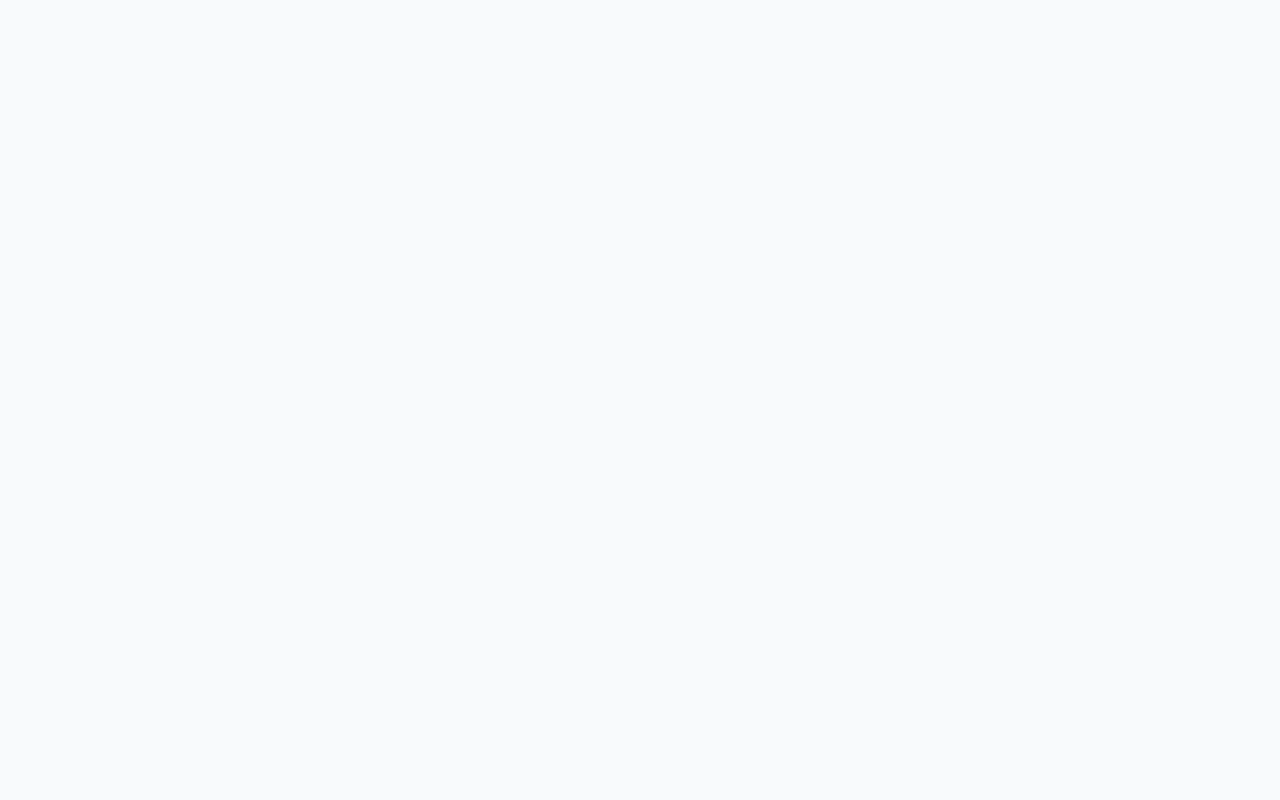
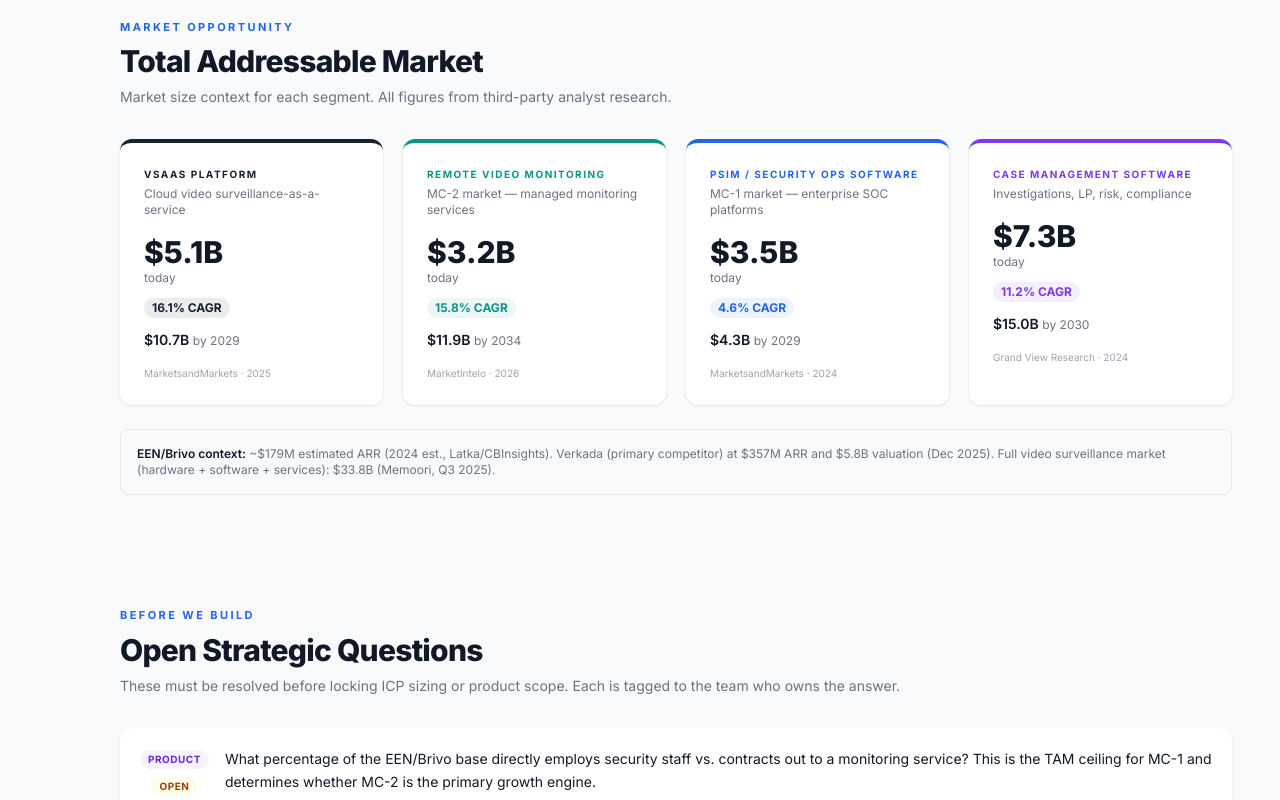
Before and after one commit to bgeorge-een/project-agora-v3, a Next.js app: page /who-we-serve in a window 1280 px wide. Shown: the part 10740-11540 px from the top of the page. Before the commit the page ends 10703 px from the top, so only its background shows below. Built offline with nearby package versions, Linux system fonts and the light colour scheme.

Commit message:
feat(icp): add TAM cards and open questions; complete who-we-serve page

```diff
--- a/app/who-we-serve/page.tsx
+++ b/app/who-we-serve/page.tsx
@@ -4,6 +4,8 @@ import TargetingMatrix from '@/components/icp/TargetingMatrix'
 import StickySubNav from '@/components/icp/StickySubNav'
 import SegmentCard from '@/components/icp/SegmentCard'
 import HypothesisCard from '@/components/icp/HypothesisCard'
+import TamCards from '@/components/icp/TamCards'
+import OpenQuestions from '@/components/icp/OpenQuestions'
 import { SEGMENTS, HYPOTHESES } from '@/lib/icp/data'
 
 export const metadata: Metadata = {
@@ -61,6 +63,8 @@ export default function WhoWeServePage() {
       <SegmentCard segment={SEGMENTS[1]} sectionBg="#F8FAFC" />
       <SegmentCard segment={SEGMENTS[2]} />
       <HypothesesSection />
+      <TamCards />
+      <OpenQuestions />
     </div>
   )
 }
--- /dev/null
+++ b/components/icp/OpenQuestions.tsx
@@ -0,0 +1,69 @@
+import { OPEN_QUESTIONS, type AudienceTag, type QuestionStatus } from '@/lib/icp/data'
+
+const AUDIENCE_STYLE: Record<AudienceTag, { bg: string; color: string }> = {
+  ENG:     { bg: '#EFF6FF', color: '#1D4ED8' },
+  SALES:   { bg: '#F0FDF4', color: '#15803D' },
+  PRODUCT: { bg: '#F5F3FF', color: '#6D28D9' },
+  GTM:     { bg: '#FFF7ED', color: '#C2410C' },
+}
+
+const STATUS_STYLE: Record<QuestionStatus, { label: string; bg: string; color: string }> = {
+  open:    { label: 'Open',    bg: '#FFFBEB', color: '#92400E' },
+  decided: { label: 'Decided', bg: '#F0FDF4', color: '#15803D' },
+}
+
+export default function OpenQuestions() {
+  return (
+    <section id="questions" className="bg-[#F8FAFC] px-4 py-14 sm:px-6 lg:px-12">
+      <div className="mx-auto max-w-6xl">
+        <p className="text-[11px] font-bold uppercase tracking-[0.22em] text-[#2563EB]">
+          Before We Build
+        </p>
+        <h2 className="mt-2 text-2xl font-extrabold tracking-tight text-[#111827] sm:text-3xl">
+          Open Strategic Questions
+        </h2>
+        <p className="mt-2 text-sm text-[#6B7280]">
+          These must be resolved before locking ICP sizing or product scope.
+          Each is tagged to the team who owns the answer.
+        </p>
+
+        <div className="mt-8 flex flex-col gap-4">
+          {OPEN_QUESTIONS.map((q) => {
+            const audStyle = AUDIENCE_STYLE[q.audience]
+            const statStyle = STATUS_STYLE[q.status]
+            return (
+              <div
+                key={q.id}
+                className="flex gap-4 rounded-xl bg-white p-5"
+                style={{ boxShadow: '0 1px 3px rgba(0,0,0,0.1)' }}
+              >
+                <div className="flex flex-col items-center gap-2 pt-0.5">
+                  <span
+                    className="rounded-full px-2 py-0.5 text-[10px] font-bold uppercase tracking-wider"
+                    style={{ backgroundColor: audStyle.bg, color: audStyle.color }}
+                  >
+                    {q.audience}
+                  </span>
+                  <span
+                    className="rounded-full px-2 py-0.5 text-[10px] font-bold uppercase tracking-wider"
+                    style={{ backgroundColor: statStyle.bg, color: statStyle.color }}
+                  >
+                    {statStyle.label}
+                  </span>
+                </div>
+                <div className="flex-1">
+                  <p className="text-sm leading-relaxed text-[#111827]">{q.question}</p>
+                  {q.decision && (
+                    <p className="mt-2 text-xs text-[#22C55E]">
+                      ✓ {q.decision}
+                    </p>
+                  )}
+                </div>
+              </div>
+            )
+          })}
+        </div>
+      </div>
+    </section>
+  )
+}
--- /dev/null
+++ b/components/icp/TamCards.tsx
@@ -0,0 +1,69 @@
+import { TAM_CARDS } from '@/lib/icp/data'
+
+export default function TamCards() {
+  return (
+    <section id="market" className="px-4 py-14 sm:px-6 lg:px-12">
+      <div className="mx-auto max-w-6xl">
+        <p className="text-[11px] font-bold uppercase tracking-[0.22em] text-[#2563EB]">
+          Market Opportunity
+        </p>
+        <h2 className="mt-2 text-2xl font-extrabold tracking-tight text-[#111827] sm:text-3xl">
+          Total Addressable Market
+        </h2>
+        <p className="mt-2 text-sm text-[#6B7280]">
+          Market size context for each segment. All figures from third-party analyst research.
+        </p>
+
+        <div className="mt-8 grid grid-cols-1 gap-5 sm:grid-cols-2 lg:grid-cols-4">
+          {TAM_CARDS.map((card) => (
+            <div
+              key={card.label}
+              className="rounded-xl bg-white p-6"
+              style={{
+                borderTop: `4px solid ${card.accent}`,
+                boxShadow: '0 1px 3px rgba(0,0,0,0.1)',
+              }}
+            >
+              <p
+                className="text-[10px] font-bold uppercase tracking-[0.15em]"
+                style={{ color: card.accent }}
+              >
+                {card.label}
+              </p>
+              <p className="mt-1 text-xs text-[#6B7280]">{card.segment}</p>
+
+              <p className="mt-4 text-3xl font-extrabold text-[#111827]">{card.current}</p>
+              <p className="text-xs text-[#6B7280]">today</p>
+
+              <div className="mt-3 flex items-center gap-2">
+                <span
+                  className="rounded-full px-2 py-0.5 text-xs font-bold"
+                  style={{ backgroundColor: `${card.accent}15`, color: card.accent }}
+                >
+                  {card.cagr} CAGR
+                </span>
+              </div>
+
+              <p className="mt-3 text-sm font-semibold text-[#111827]">
+                {card.projected}{' '}
+                <span className="text-xs font-normal text-[#6B7280]">by {card.projectedYear}</span>
+              </p>
+
+              <p className="mt-4 text-[10px] text-[#9CA3AF]">
+                {card.source} · {card.sourceYear}
+              </p>
+            </div>
+          ))}
+        </div>
+
+        {/* EEN/Brivo context */}
+        <div className="mt-6 rounded-lg border border-[#E5E7EB] bg-[#F8FAFC] p-4">
+          <p className="text-xs text-[#6B7280]">
+            <span className="font-semibold text-[#111827]">EEN/Brivo context:</span> ~$179M estimated ARR (2024 est., Latka/CBInsights).
+            Verkada (primary competitor) at $357M ARR and $5.8B valuation (Dec 2025). Full video surveillance market (hardware + software + services): $33.8B (Memoori, Q3 2025).
+          </p>
+        </div>
+      </div>
+    </section>
+  )
+}
```
